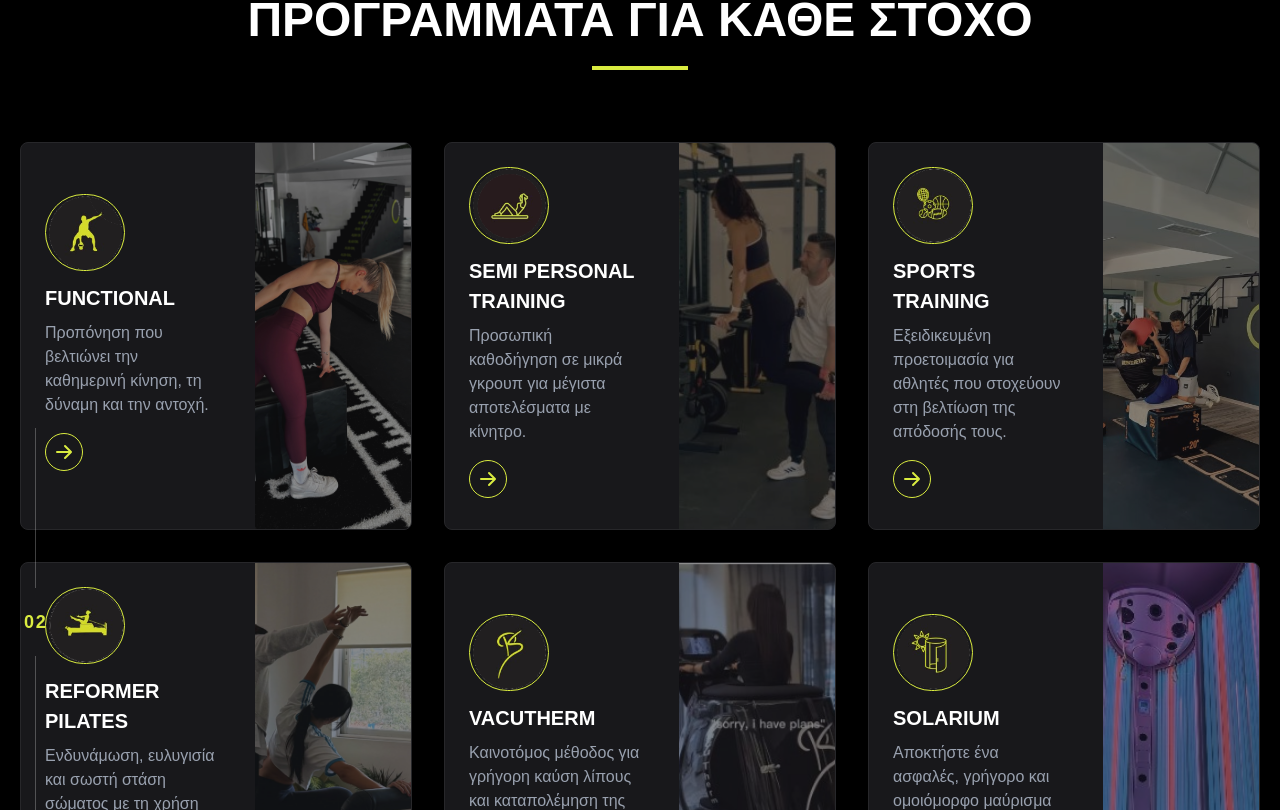
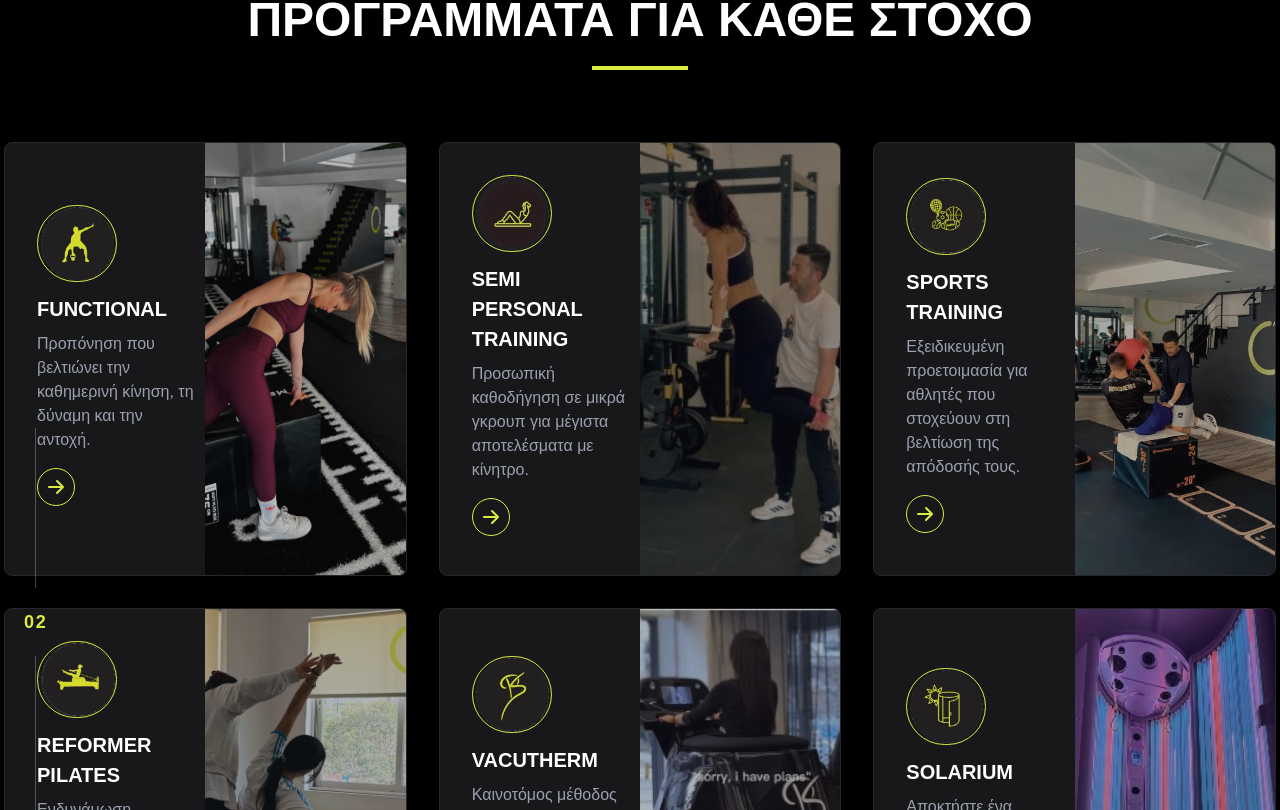
Before and after one commit to Tsagiannoudis/fit-o-clock, a Next.js app: page / in a window 1280 px wide. Shown: the part 890-1700 px from the top of the page. Built offline with nearby package versions, Linux system fonts and the light colour scheme.

Commit message:
grid box w3/6 image and text

```diff
--- a/components/home/GridTrainings.tsx
+++ b/components/home/GridTrainings.tsx
@@ -27,7 +27,7 @@ const GridTrainings = () => {
         </div>
       </div>
 
-      <div className="container mx-auto px-4 mt-12">
+      <div className="container mx-auto mt-12">
         <div className="flex flex-wrap justify-center gap-8">
           {TrainingData.map((item, index) => (
             <div
@@ -36,7 +36,7 @@ const GridTrainings = () => {
               data-aos="fade-up"
               data-aos-delay={index * 100}
             >
-              <div className="w-3/6 z-10">
+              <div className="w-3/6 z-10 p-2 rounded-lg">
                 <Image
                   src={item.shortLogo}
                   alt={`${item.title} logo`}
@@ -53,7 +53,7 @@ const GridTrainings = () => {
                   <HiArrowRight className="w-5 h-5 transition-transform group-hover:translate-x-1" />
                 </Link>
               </div>
-              <div className="absolute right-0 top-0 h-full w-2/5 opacity-50 group-hover:opacity-100 transition-opacity duration-300">
+              <div className="absolute right-0 top-0 h-full w-3/6 opacity-70 group-hover:opacity-100 transition-opacity duration-300">
                 <Image
                   src={item.image}
                   alt={item.title}
```
